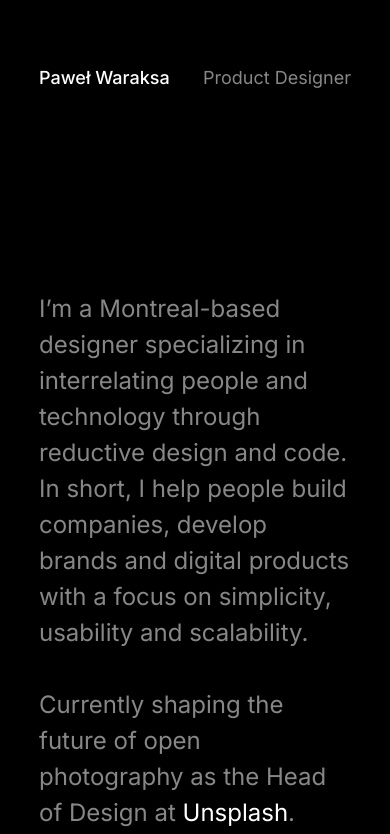
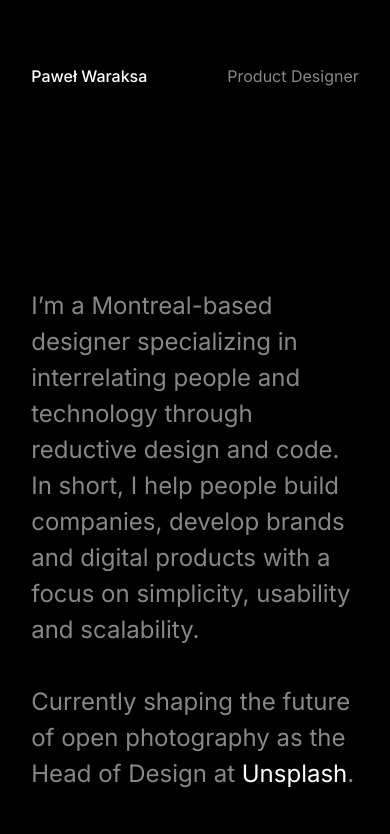
Before and after one commit to pawelwa/personal-site, a plain HTML site: page index.html in a window 390 px wide. Shown: the top 834 px of the page. Drawn offline with nearby package versions, Linux system fonts and the light colour scheme.

Commit message:
Updated font size & mobile spacing

```diff
--- a/css/style.css
+++ b/css/style.css
@@ -30,7 +30,10 @@ body {
 
 @media screen and (max-width:1024px) {
   .container {
-      width:80%
+      width:84%
+  }
+  body {
+    font-size:16px;
   }
 }
 
```
Also changed, not shown: 3 other files.
